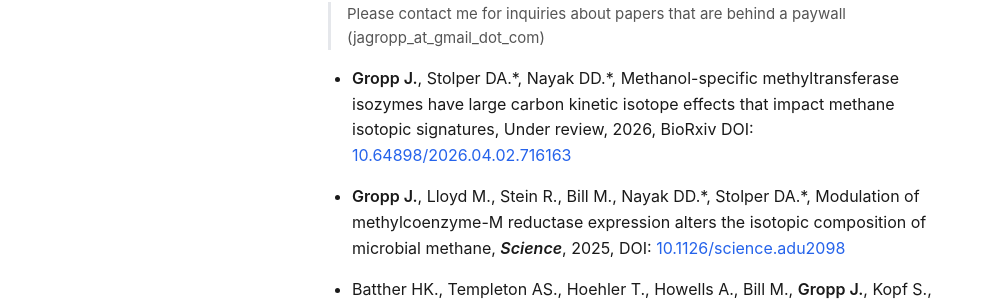
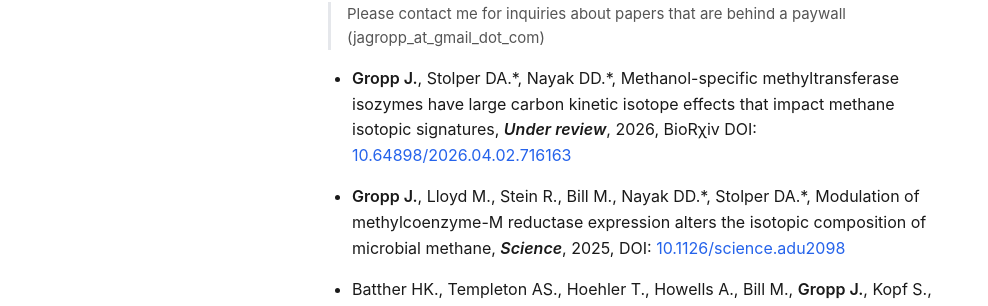
Before and after one commit to jagropp/jagropp.github.io, a Jekyll site: the page built from publications.md, in a window 1280 px wide. Shown: the part 259-565 px from the top of the page, without its empty margins (0-988 px from the left). Built offline with Jekyll 4.4.1, drawn with Linux system fonts in a browser that asks for light colours; our own code applies the rules of GitHub Pages for plain Markdown files.

Commit message:
Fix formatting and update publication details

```diff
--- a/publications.md
+++ b/publications.md
@@ -3,7 +3,7 @@
 \* Equal contribution.
 > Please contact me for inquiries about papers that are behind a paywall (jagropp_at_gmail_dot_com)
 
-- **Gropp J.**, Stolper DA.\*, Nayak DD.\*, Methanol-specific methyltransferase isozymes have large carbon kinetic isotope effects that impact methane isotopic signatures, Under review, 2026, BioRxiv DOI: [10.64898/2026.04.02.716163](https://doi.org/10.64898/2026.04.02.716163){:target="_blank"}
+- **Gropp J.**, Stolper DA.\*, Nayak DD.\*, Methanol-specific methyltransferase isozymes have large carbon kinetic isotope effects that impact methane isotopic signatures, ***Under review***, 2026, BioR&#967;iv DOI: [10.64898/2026.04.02.716163](https://doi.org/10.64898/2026.04.02.716163){:target="_blank"}
 
 - **Gropp J.**, Lloyd M., Stein R., Bill M., Nayak DD.\*, Stolper DA.\*, Modulation of methylcoenzyme-M reductase expression alters the isotopic composition of microbial methane, ***Science***, 2025, DOI: [10.1126/science.adu2098](https://doi.org/10.1126/science.adu2098){:target="_blank"}
 
```
